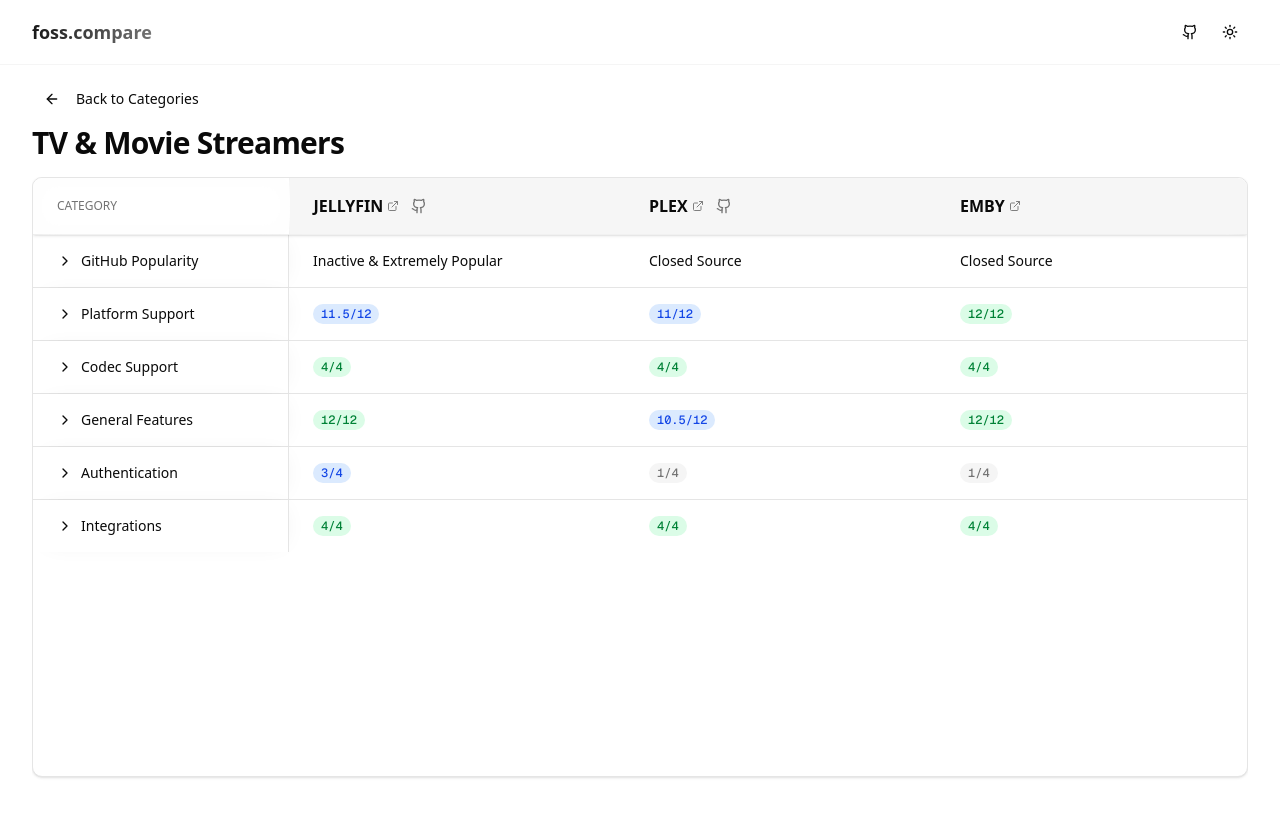
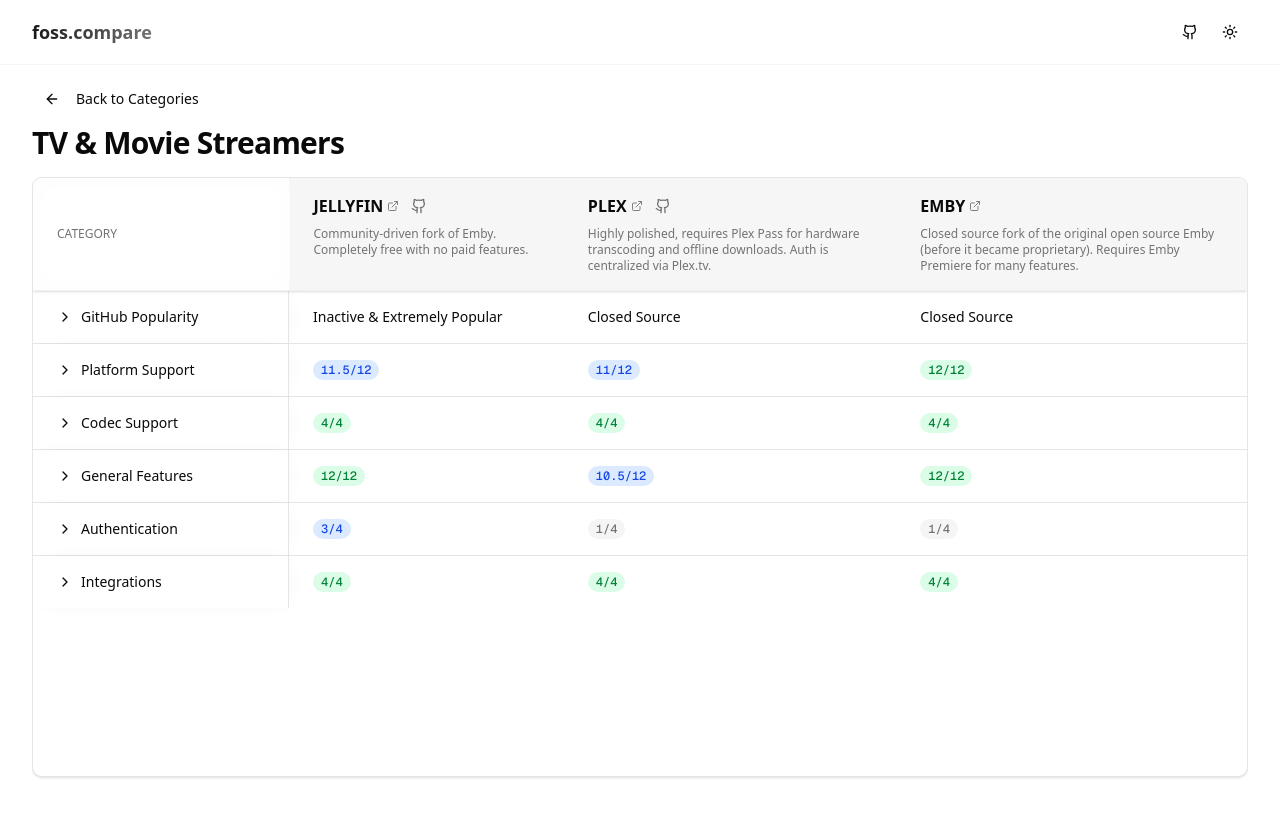
Before and after one commit to Ivoooo/foss-compare, a Next.js app: page /comparison/streamers in a window 1280 px wide. Shown: the top 816 px of the page. Built offline with nearby package versions, Linux system fonts and the light colour scheme.

Commit message:
feat: restore tool notes and update status note layout
- Displayed `tool.notes` in the table header, restoring the tool summaries.
- Updated `FeatureStatusCell` to use a flex-row layout, placing note text next to the status icon.
- Verified changes with Playwright and screenshots.

```diff
--- a/components/comparison/comparison-table.tsx
+++ b/components/comparison/comparison-table.tsx
@@ -56,8 +56,8 @@ export function ComparisonTable({ data, sections }: ComparisonTableProps) {
                 Category
               </th>
               {data.map((tool) => (
-                <th key={tool.id} className="px-4 md:px-6 py-4 font-bold text-base min-w-[220px] border-b bg-muted/50">
-                  <div className="flex flex-col gap-1">
+                <th key={tool.id} className="px-4 md:px-6 py-4 font-bold text-base min-w-[220px] border-b bg-muted/50 align-top">
+                  <div className="flex flex-col gap-2">
                     <div className="flex items-center gap-2">
                       <Link href={tool.website} target="_blank" className="hover:underline flex items-center gap-1 transition-colors hover:text-primary">
                         {tool.name} <ExternalLink className="h-3 w-3 opacity-50" />
@@ -68,6 +68,11 @@ export function ComparisonTable({ data, sections }: ComparisonTableProps) {
                         </Link>
                       )}
                     </div>
+                    {tool.notes && (
+                      <div className="text-xs font-normal text-muted-foreground normal-case">
+                        {tool.notes}
+                      </div>
+                    )}
                   </div>
                 </th>
               ))}
--- a/components/comparison/feature-status-cell.tsx
+++ b/components/comparison/feature-status-cell.tsx
@@ -17,7 +17,7 @@ export function FeatureStatusCell({ status, details }: FeatureStatusCellProps) {
   switch (statusValue) {
     case "Yes":
       return (
-        <div className="flex flex-col gap-0.5">
+        <div className="flex flex-row gap-2 items-center">
           <div className="flex items-center gap-2 text-green-600">
             <Check className="h-4 w-4" />
             <span className="sr-only">Yes</span>
@@ -27,7 +27,7 @@ export function FeatureStatusCell({ status, details }: FeatureStatusCellProps) {
       );
     case "No":
       return (
-        <div className="flex flex-col gap-0.5">
+        <div className="flex flex-row gap-2 items-center">
           <div className="flex items-center gap-2 text-red-500">
             <X className="h-4 w-4" />
             <span className="sr-only">No</span>
@@ -37,7 +37,7 @@ export function FeatureStatusCell({ status, details }: FeatureStatusCellProps) {
       );
     case "Paid":
       return (
-        <div className="flex flex-col gap-0.5 items-start">
+        <div className="flex flex-row gap-2 items-center">
           <Badge variant="secondary" className="bg-yellow-100 text-yellow-800 hover:bg-yellow-100 dark:bg-yellow-900 dark:text-yellow-100">
             <DollarSign className="mr-1 h-3 w-3" />
             Paid
@@ -47,7 +47,7 @@ export function FeatureStatusCell({ status, details }: FeatureStatusCellProps) {
       );
     case "Partial":
       return (
-        <div className="flex flex-col gap-0.5 items-start">
+        <div className="flex flex-row gap-2 items-center">
           <Badge variant="outline" className="text-orange-500 border-orange-500">
             <AlertTriangle className="mr-1 h-3 w-3" />
             Partial
@@ -57,7 +57,7 @@ export function FeatureStatusCell({ status, details }: FeatureStatusCellProps) {
       );
     case "Coming Soon":
       return (
-        <div className="flex flex-col gap-0.5 items-start">
+        <div className="flex flex-row gap-2 items-center">
           <Badge variant="outline" className="text-blue-500 border-blue-500">
             <Clock className="mr-1 h-3 w-3" />
             Soon
@@ -67,7 +67,7 @@ export function FeatureStatusCell({ status, details }: FeatureStatusCellProps) {
       );
     default:
       return (
-        <div className="flex flex-col gap-0.5">
+        <div className="flex flex-row gap-2 items-center">
           <span className="text-muted-foreground">-</span>
           {displayDetails && <span className="text-xs text-muted-foreground font-medium">{displayDetails}</span>}
         </div>
```
Also changed, not shown: 1 other file (tests, documents, lock files or other folders).
